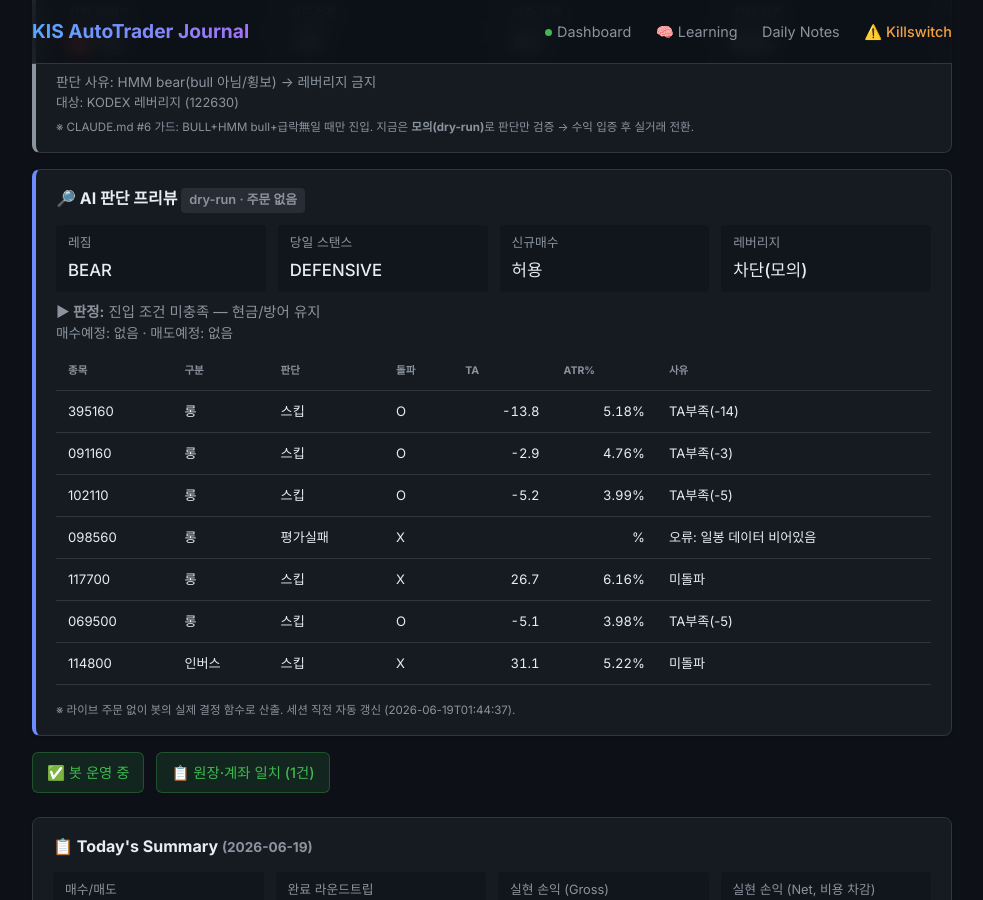
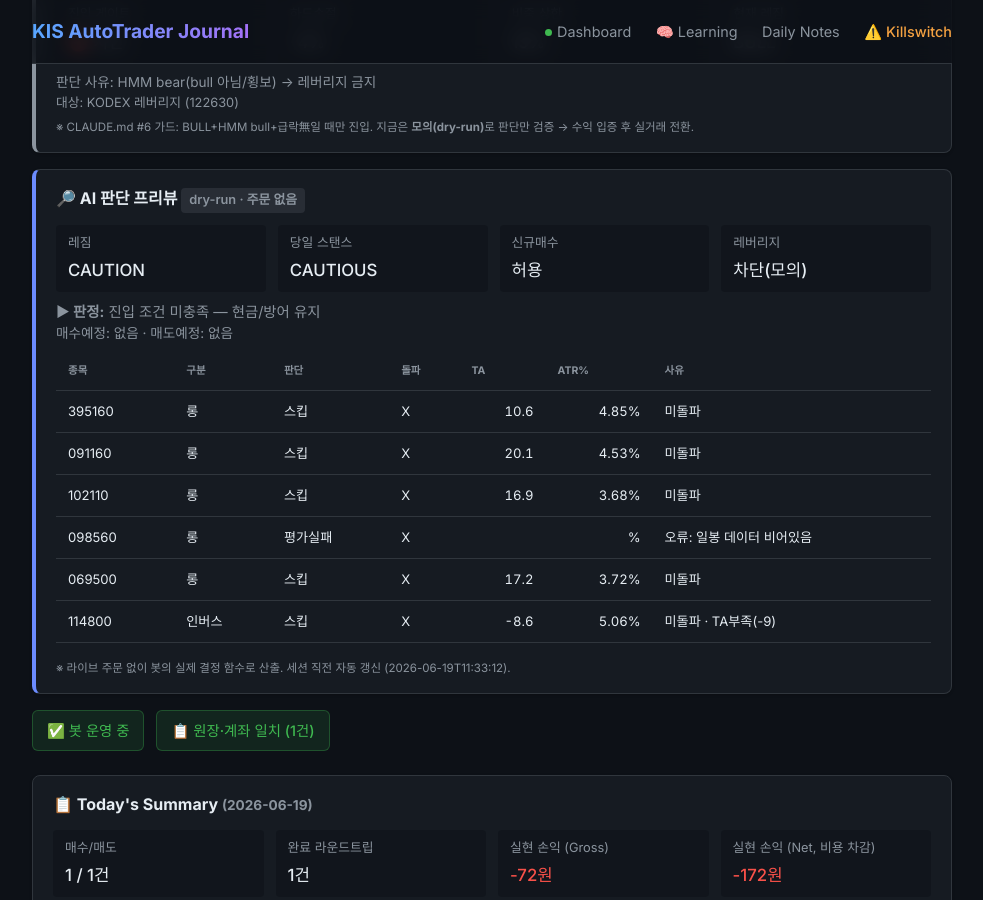
Before and after one commit to BudongJW/kis-trading-journal, a Jekyll site: the page built from index.html, in a window 1280 px wide and 900 px high, scrolled down 645 px. Shown: the whole window, without its empty margins (148-1131 px from the left). Built offline with Jekyll 4.4.1, drawn with Linux system fonts in a browser that asks for light colours; nearby versions of some CDN libraries.

Commit message:
auto: dry-run preview 06-19 02:33Z

```diff
--- a/_data/dry_run.json
+++ b/_data/dry_run.json
@@ -1,65 +1,55 @@
 {
-  "generated_at": "2026-06-19T01:44:37",
+  "generated_at": "2026-06-19T11:33:12",
   "mode": "DRY-RUN (읽기 전용, 주문 없음)",
   "market": {
-    "regime": "BEAR",
+    "regime": "CAUTION",
     "regime_blind": false,
-    "regime_detail": "카나리아 1/2 음전환 | HMM bear (86%) → BEAR 격상",
-    "day_stance": "DEFENSIVE",
+    "regime_detail": "카나리아 1/2 음전환",
+    "day_stance": "CAUTIOUS",
     "day_stance_forced": false,
-    "briefing": "오늘 스탠스 방어(DEFENSIVE) · 레짐 BEAR·신뢰도 42% · 美 오버나이트 bearish(-1.3%) · 고변동(96.0%ile) · 예산 25%·최대 1종목·허용 인버스",
+    "briefing": "오늘 스탠스 신중(CAUTIOUS) · 레짐 CAUTION·신뢰도 55% · 美 오버나이트 bullish(+1.9%) · 고변동(84.0%ile) · 예산 40%·최대 2종목·허용 롱/인버스",
     "blocks_new_buys": false
   },
   "gates": {
     "leverage_dry_run": true,
     "leverage_gate_allowed": false,
-    "leverage_gate_reason": "레짐 BEAR(BULL 아님) → 레버리지 금지"
+    "leverage_gate_reason": "레짐 CAUTION(BULL 아님) → 레버리지 금지"
   },
   "account": {
     "cash": 894713,
-    "holdings_readable": {
-      "498400": 1
-    }
+    "holdings_readable": "없음/조회실패"
   },
-  "holdings_risk": [
-    {
-      "symbol": "498400",
-      "qty": 1,
-      "price": 28270,
-      "would_sell": false,
-      "reason": ""
-    }
-  ],
+  "holdings_risk": [],
   "entry_candidates": [
     {
       "symbol": "395160",
       "type": "롱",
       "decision": "스킵",
-      "breakout": true,
-      "ta": -13.8,
-      "atr_pct": 5.18,
+      "breakout": false,
+      "ta": 10.6,
+      "atr_pct": 4.85,
       "fee_gate_ok": true,
-      "why_skip": "TA부족(-14)"
+      "why_skip": "미돌파"
     },
     {
       "symbol": "091160",
       "type": "롱",
       "decision": "스킵",
-      "breakout": true,
-      "ta": -2.9,
-      "atr_pct": 4.76,
+      "breakout": false,
+      "ta": 20.1,
+      "atr_pct": 4.53,
       "fee_gate_ok": true,
-      "why_skip": "TA부족(-3)"
+      "why_skip": "미돌파"
     },
     {
       "symbol": "102110",
       "type": "롱",
       "decision": "스킵",
-      "breakout": true,
-      "ta": -5.2,
-      "atr_pct": 3.99,
+      "breakout": false,
+      "ta": 16.9,
+      "atr_pct": 3.68,
       "fee_gate_ok": true,
-      "why_skip": "TA부족(-5)"
+      "why_skip": "미돌파"
     },
     {
       "symbol": "098560",
@@ -68,67 +58,57 @@
       "why_skip": "오류: 일봉 데이터 비어있음"
     },
     {
-      "symbol": "117700",
+      "symbol": "069500",
       "type": "롱",
       "decision": "스킵",
       "breakout": false,
-      "ta": 26.7,
-      "atr_pct": 6.16,
+      "ta": 17.2,
+      "atr_pct": 3.72,
       "fee_gate_ok": true,
       "why_skip": "미돌파"
-    },
-    {
-      "symbol": "069500",
-      "type": "롱",
-      "decision": "스킵",
-      "breakout": true,
-      "ta": -5.1,
-      "atr_pct": 3.98,
-      "fee_gate_ok": true,
-      "why_skip": "TA부족(-5)"
     },
     {
       "symbol": "114800",
       "type": "인버스",
       "decision": "스킵",
       "breakout": false,
-      "ta": 31.1,
-      "atr_pct": 5.22,
+      "ta": -8.6,
+      "atr_pct": 5.06,
       "fee_gate_ok": true,
-      "why_skip": "미돌파"
+      "why_skip": "미돌파 · TA부족(-9)"
     }
   ],
   "gap_recovery": {
     "enabled_live": true,
-    "now_kst": "01:45",
+    "now_kst": "11:33",
     "window": "09:00~09:20",
     "candidates": [
       {
         "symbol": "395160",
         "name": "KODEX 미국나스닥100TR",
         "decision": "스킵",
-        "gap_open_pct": 0.02,
-        "intraday_pct": 6.51,
+        "gap_open_pct": 4.17,
+        "intraday_pct": -0.05,
         "in_window": false,
-        "reason": "촉발 없음(오버나이트=reduce_size≠aggressive_buy)"
+        "reason": "개장윈도(09:00~09:20) 경과 — 추격 방지"
       },
       {
         "symbol": "091160",
         "name": "KODEX 반도체",
         "decision": "스킵",
-        "gap_open_pct": 0.37,
-        "intraday_pct": 3.34,
+        "gap_open_pct": 1.95,
+        "intraday_pct": -0.45,
         "in_window": false,
-        "reason": "촉발 없음(오버나이트=reduce_size≠aggressive_buy)"
+        "reason": "개장윈도(09:00~09:20) 경과 — 추격 방지"
       },
       {
         "symbol": "102110",
         "name": "KODEX 금융",
         "decision": "스킵",
-        "gap_open_pct": 0.23,
-        "intraday_pct": 3.16,
+        "gap_open_pct": 3.09,
+        "intraday_pct": -0.22,
         "in_window": false,
-        "reason": "촉발 없음(오버나이트=reduce_size≠aggressive_buy)"
+        "reason": "개장윈도(09:00~09:20) 경과 — 추격 방지"
       },
       {
         "symbol": "098560",
@@ -140,22 +120,13 @@
         "reason": "가격데이터 부족(시가/전일종가 없음)"
       },
       {
-        "symbol": "117700",
-        "name": "KODEX 철강",
-        "decision": "스킵",
-        "gap_open_pct": 1.96,
-        "intraday_pct": -6.84,
-        "in_window": false,
-        "reason": "촉발 없음(오버나이트=reduce_size≠aggressive_buy)"
-      },
-      {
         "symbol": "069500",
         "name": "KODEX KOSPI200",
         "decision": "스킵",
-        "gap_open_pct": 0.18,
-        "intraday_pct": 3.26,
+        "gap_open_pct": 1.4,
+        "intraday_pct": 1.23,
         "in_window": false,
-        "reason": "촉발 없음(오버나이트=reduce_size≠aggressive_buy)"
+        "reason": "개장윈도(09:00~09:20) 경과 — 추격 방지"
       }
     ]
   },
@@ -165,34 +136,34 @@
       "type": "long",
       "decision": "스킵",
       "breakout": false,
-      "ta": 12.0,
+      "ta": 4.3,
       "atr_pct": 1.15,
-      "why_skip": "미돌파 · TA부족(+12)"
+      "why_skip": "미돌파 · TA부족(+4)"
     },
     {
       "symbol": "SCHG",
       "type": "long",
       "decision": "스킵",
       "breakout": false,
-      "ta": 7.5,
-      "atr_pct": 1.56,
-      "why_skip": "미돌파 · TA부족(+8)"
+      "ta": 3.5,
+      "atr_pct": 1.57,
+      "why_skip": "미돌파 · TA부족(+4)"
     },
     {
       "symbol": "XLF",
       "type": "long",
       "decision": "스킵",
       "breakout": false,
-      "ta": -8.0,
-      "atr_pct": 1.22,
-      "why_skip": "미돌파 · TA부족(-8)"
+      "ta": 5.0,
+      "atr_pct": 1.25,
+      "why_skip": "미돌파 · TA부족(+5)"
     },
     {
       "symbol": "SH",
       "type": "inverse",
       "decision": "스킵",
       "breakout": false,
-      "ta": 7.0,
+      "ta": 7.2,
       "atr_pct": 1.25,
       "why_skip": "미돌파 · TA부족(+7)"
     },
@@ -200,28 +171,25 @@
       "symbol": "PSQ",
       "type": "inverse",
       "decision": "스킵",
-      "breakout": false,
-      "ta": 25.7,
-      "atr_pct": 2.04,
-      "why_skip": "미돌파"
+      "why_skip": "재진입쿨다운(2일, churn방지)"
     },
     {
       "symbol": "TLT",
       "type": "defensive",
       "decision": "스킵",
       "breakout": false,
-      "ta": -4.1,
-      "atr_pct": 0.58,
-      "why_skip": "미돌파 · TA부족(-4) · 수수료게이트"
+      "ta": 9.2,
+      "atr_pct": 0.59,
+      "why_skip": "미돌파 · TA부족(+9) · 수수료게이트"
     },
     {
       "symbol": "SHY",
       "type": "defensive",
       "decision": "스킵",
       "breakout": false,
-      "ta": 9.3,
+      "ta": -5.6,
       "atr_pct": 0.09,
-      "why_skip": "미돌파 · TA부족(+9) · 수수료게이트"
+      "why_skip": "미돌파 · TA부족(-6) · 수수료게이트"
     }
   ],
   "us_summary": {
```
